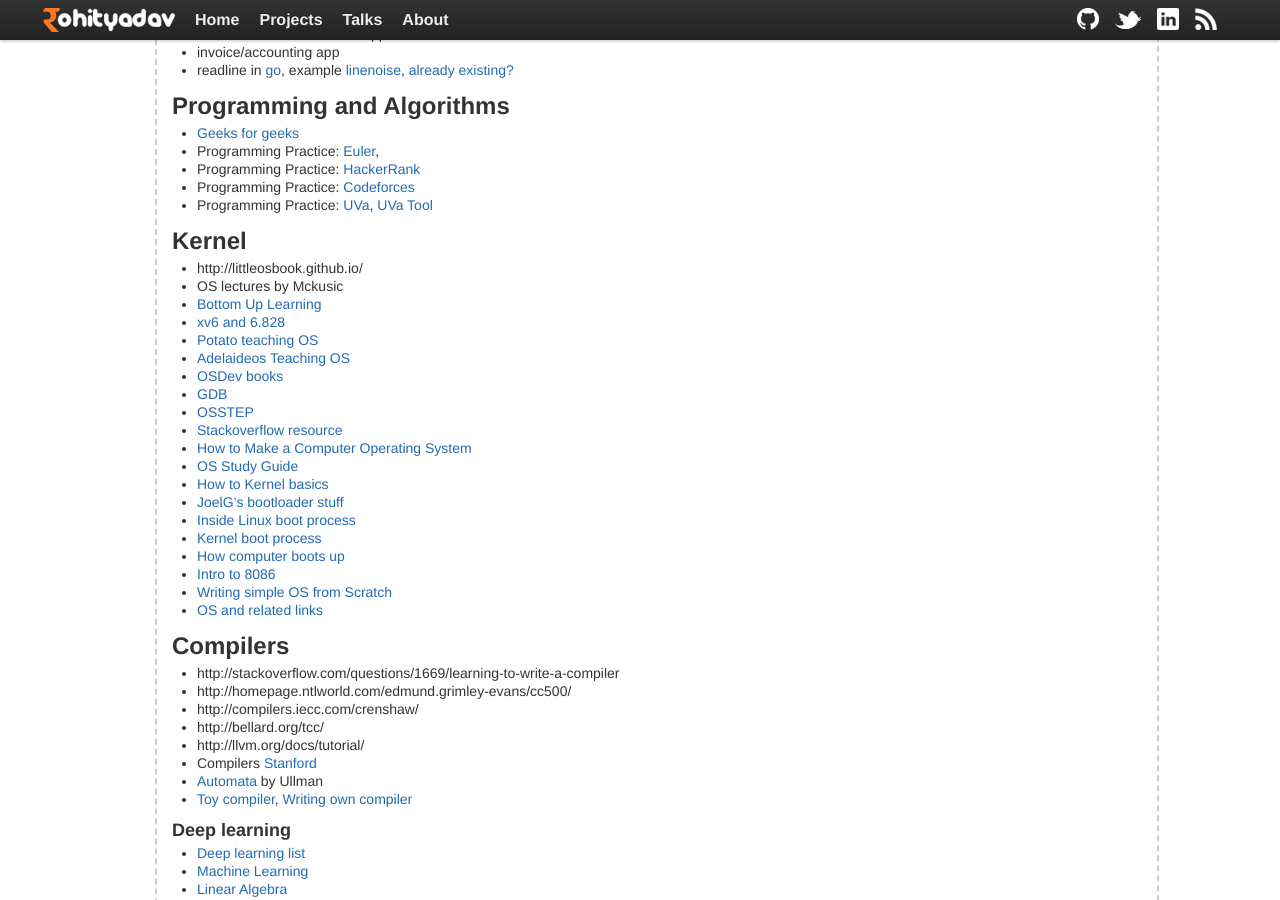
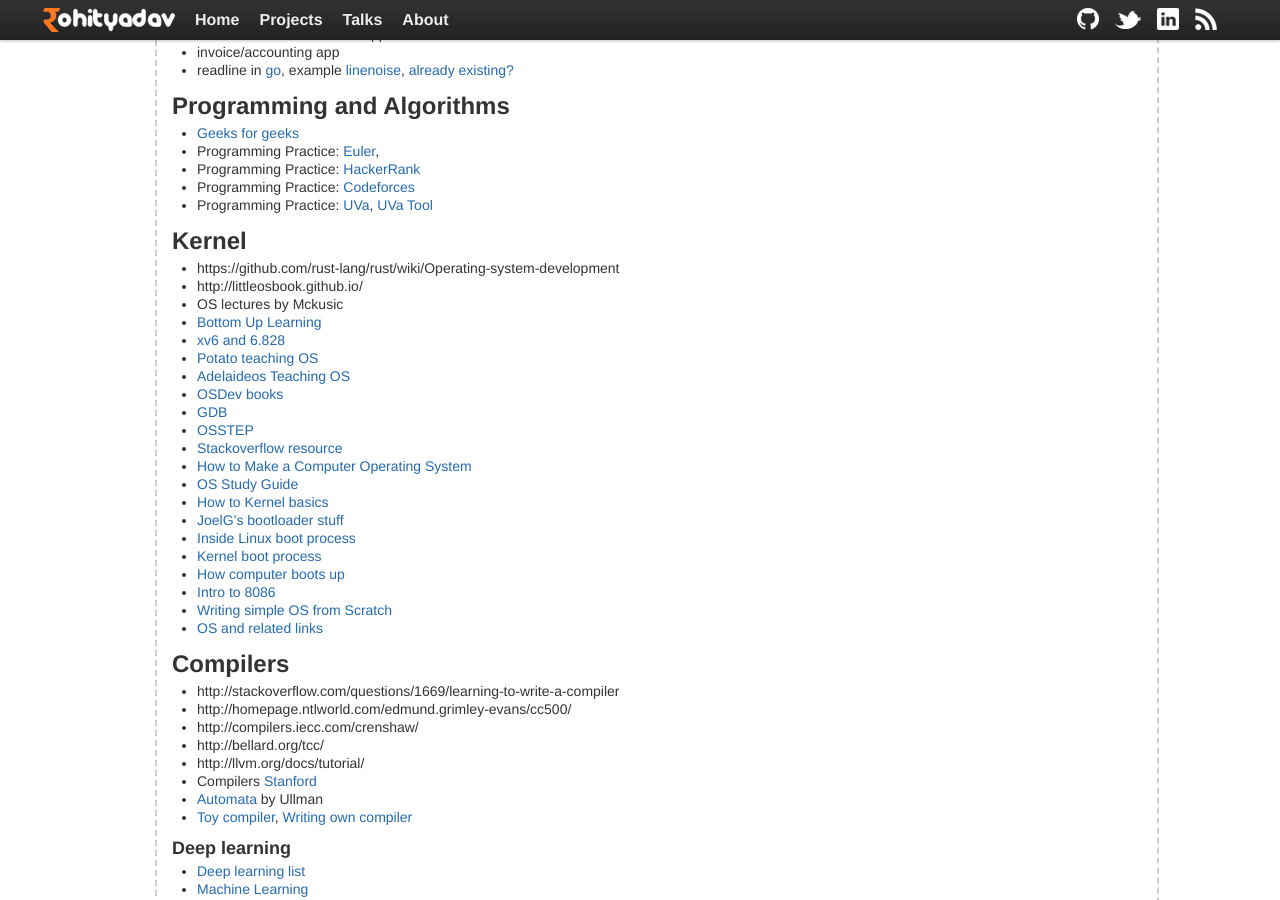
Before and after one commit to rohityadavcloud/rohityadavcloud.github.io, a Jekyll site: the page built from kaizen/index.markdown, in a window 1280 px wide and 900 px high, scrolled down 1112 px. Built offline with Jekyll 4.4.1, drawn with Linux system fonts in a browser that asks for light colours; some of the changed lines change nothing that is shown.

Commit message:
ku
Signed-off-by: Rohit Yadav <rohit.yadav@shapeblue.com>

```diff
--- a/kaizen/index.markdown
+++ b/kaizen/index.markdown
@@ -75,6 +75,7 @@
 
 ## Kernel
 
+- https://github.com/rust-lang/rust/wiki/Operating-system-development
 - http://littleosbook.github.io/
 - OS lectures by Mckusic
 - [Bottom Up Learning](http://www.bottomupcs.com/index.html)
```
